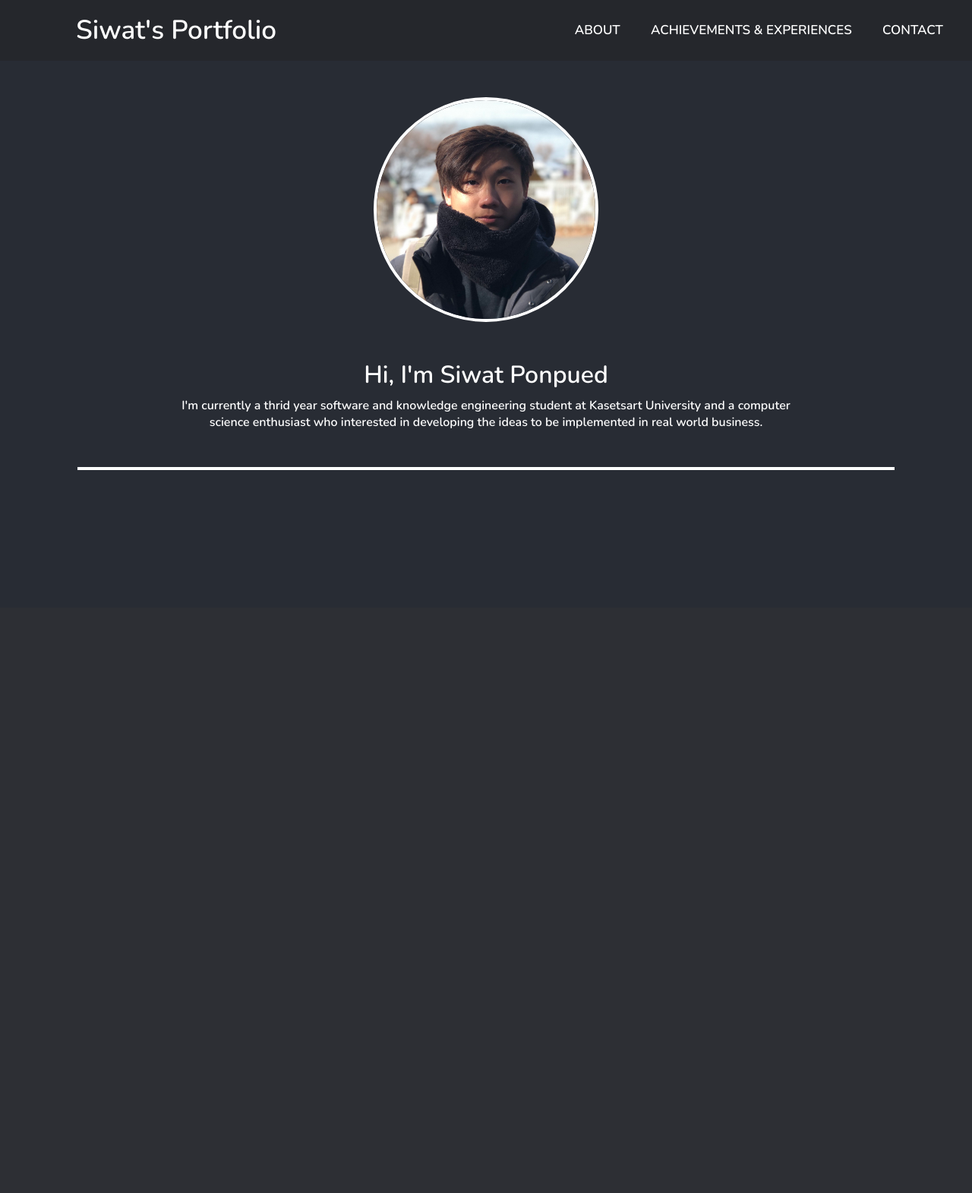
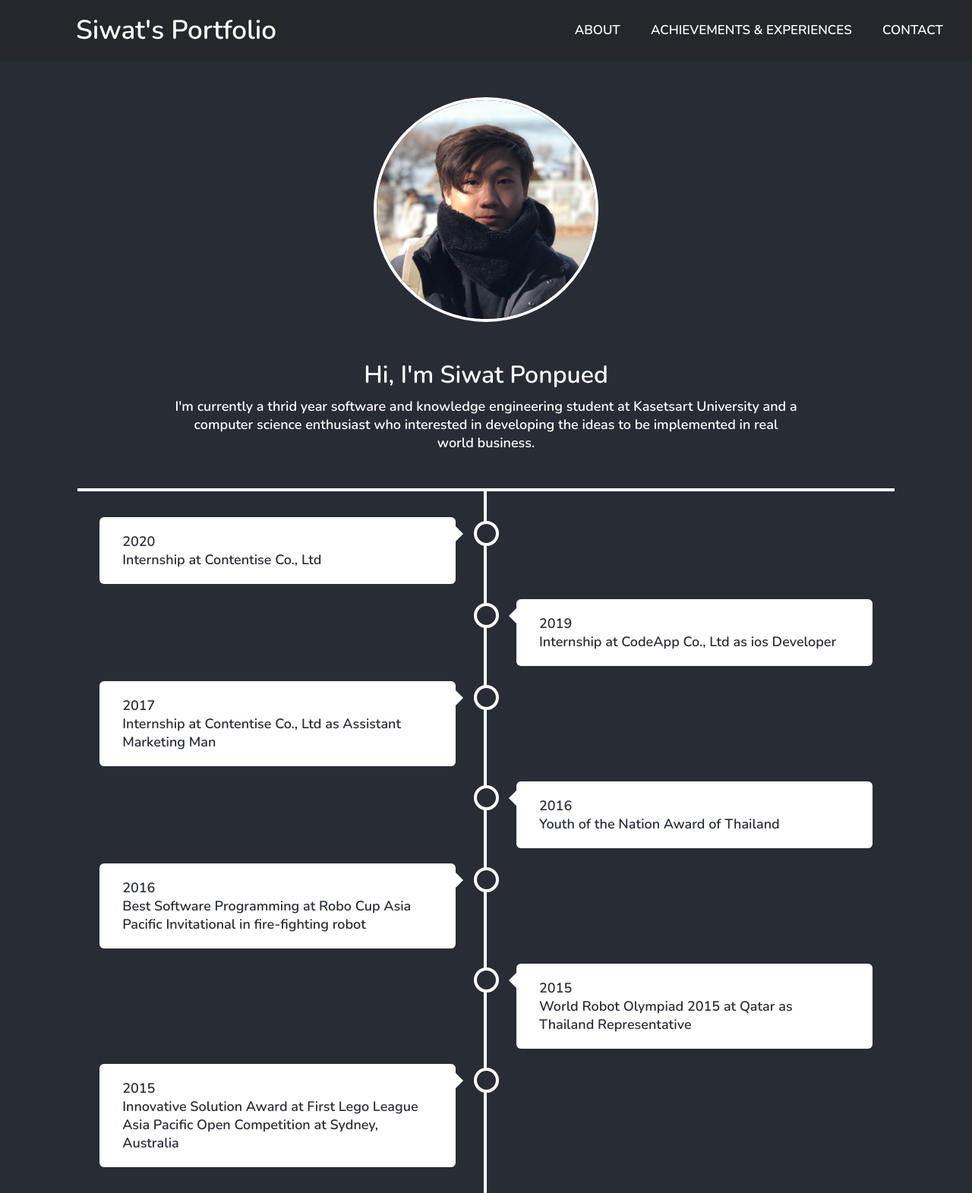
Before and after one commit to KornSiwat/portfolio, a Django app: page / in a window 1280 px wide. Shown: the whole page at 76% size. Before the commit the page ends 619 px from the top, so only its background shows below. Run offline with Django 3.2, Linux system fonts and the light colour scheme.

Commit message:
implemented achievement and experience

```diff
--- a/portfolioApp/admin.py
+++ b/portfolioApp/admin.py
@@ -1,6 +1,5 @@
 from django.contrib import admin
-from portfolioApp.models import Achievement, ContactMessage
+from portfolioApp.models import ContactMessage
 
 
-admin.site.register(Achievement)
 admin.site.register(ContactMessage)
--- /dev/null
+++ b/portfolioApp/static/portfolioApp/css/achievement.css
@@ -0,0 +1,155 @@
+* {
+  box-sizing: border-box;
+}
+
+/* The actual timeline (the vertical ruler) */
+.timeline {
+  position: relative;
+  max-width: 1200px;
+  margin: 0 auto;
+  padding: 24px 4%;
+}
+
+/* The actual timeline (the vertical ruler) */
+.timeline::after {
+  content: "";
+  position: absolute;
+  width: 4px;
+  background-color: white;
+  top: 0;
+  bottom: 0;
+  left: 50%;
+  margin-left: -3px;
+}
+
+/* Container around content */
+.container {
+  padding: 10px 40px;
+  position: relative;
+  background-color: inherit;
+  width: 50%;
+}
+
+/* The circles on the timeline */
+.container::after {
+  content: "";
+  position: absolute;
+  width: 25px;
+  height: 25px;
+  right: -17px;
+  background-color: var(--main-background);
+  border: 4px solid white;
+  top: 15px;
+  border-radius: 50%;
+  z-index: 1;
+}
+
+/* Place the container to the left */
+.left {
+  left: 0;
+}
+
+/* Place the container to the right */
+.right {
+  left: 50%;
+}
+
+/* Add arrows to the left container (pointing right) */
+.left::before {
+  content: " ";
+  height: 0;
+  position: absolute;
+  top: 22px;
+  width: 0;
+  z-index: 1;
+  right: 30px;
+  border: medium solid white;
+  border-width: 10px 0 10px 10px;
+  border-color: transparent transparent transparent white;
+}
+
+/* Add arrows to the right container (pointing left) */
+.right::before {
+  content: " ";
+  height: 0;
+  position: absolute;
+  top: 22px;
+  width: 0;
+  z-index: 1;
+  left: 30px;
+  border: medium solid white;
+  border-width: 10px 10px 10px 0;
+  border-color: transparent white transparent transparent;
+}
+
+/* Fix the circle for containers on the right side */
+.right::after {
+  left: -16px;
+}
+
+/* The actual content */
+.content {
+  padding: 20px 30px;
+  background-color: white;
+  position: relative;
+  border-radius: 6px;
+}
+
+/* The actual content */
+.content > * {
+  color: var(--main-background);
+  font-size: 18px;
+}
+
+/* Media queries - Responsive timeline on screens less than 600px wide */
+@media screen and (max-width: 600px) {
+  /* Place the timelime to the left */
+  .timeline::after {
+    visibility: hidden;
+  }
+
+  /* Full-width containers */
+  .container {
+    width: 100%;
+    padding-left: 70px;
+    padding-right: 40px;
+  }
+
+  /* Make sure that all arrows are pointing leftwards */
+  .container::before {
+    left: 60px;
+    border: medium solid white;
+    border-width: 10px 10px 10px 0;
+    border-color: transparent white transparent transparent;
+  }
+
+  .container::after {
+    width: 20px;
+    height: 20px;
+  }
+
+  /* Make sure all circles are at the same spot */
+  .left::after,
+  .right::after {
+    left: 28px;
+    top: 20px;
+    border: 2px solid white;
+  }
+
+  /* Make all right containers behave like the left ones */
+  .right {
+    left: 0%;
+  }
+
+  .content > * {
+    color: var(--main-background);
+    font-size: 16px;
+  }
+}
+
+@media screen and (max-width: 450px) {
+  .content > * {
+    color: var(--main-background);
+    font-size: 14px;
+  }
+}
--- a/portfolioApp/static/portfolioApp/css/navbar.css
+++ b/portfolioApp/static/portfolioApp/css/navbar.css
@@ -45,7 +45,7 @@ nav ul li a {
 
 a.active,
 a:hover {
-  background: #1b9bff;
+  background: var(--gray);
   transition: 0.5s;
 }
 
--- a/portfolioApp/static/portfolioApp/css/profile.css
+++ b/portfolioApp/static/portfolioApp/css/profile.css
@@ -41,7 +41,7 @@
   }
 
   .profile-container > p {
-    font-size: 16px;
+    font-size: 18px;
   }
 }
 
@@ -62,7 +62,7 @@
   }
 
   .profile-container > p {
-    font-size: 14px;
+    font-size: 16px;
   }
 }
 
--- a/portfolioApp/templates/portfolioApp/includes/achievement.html
+++ b/portfolioApp/templates/portfolioApp/includes/achievement.html
@@ -0,0 +1,54 @@
+{% load static %}
+
+<link rel="stylesheet" href="{% static 'portfolioApp/css/achievement.css' %}" />
+
+<div class="timeline">
+  <div class="container left">
+    <div class="content">
+      <h2>2020</h2>
+      <p>Internship at Contentise Co., Ltd</p>
+    </div>
+  </div>
+  <div class="container right">
+    <div class="content">
+      <h2>2019</h2>
+      <p>Internship at CodeApp Co., Ltd as ios Developer</p>
+    </div>
+  </div>
+  <div class="container left">
+    <div class="content">
+      <h2>2017</h2>
+      <p>Internship at Contentise Co., Ltd as Assistant Marketing Man</p>
+    </div>
+  </div>
+  <div class="container right">
+    <div class="content">
+      <h2>2016</h2>
+      <p>Youth of the Nation Award of Thailand</p>
+    </div>
+  </div>
+  <div class="container left">
+    <div class="content">
+      <h2>2016</h2>
+      <p>
+        Best Software Programming at Robo Cup Asia Pacific Invitational in
+        fire-fighting robot
+      </p>
+    </div>
+  </div>
+  <div class="container right">
+    <div class="content">
+      <h2>2015</h2>
+      <p>World Robot Olympiad 2015 at Qatar as Thailand Representative</p>
+    </div>
+  </div>
+  <div class="container left">
+    <div class="content">
+      <h2>2015</h2>
+      <p>
+        Innovative Solution Award at First Lego League Asia Pacific Open
+        Competition at Sydney, Australia
+      </p>
+    </div>
+  </div>
+</div>
--- a/portfolioApp/templates/portfolioApp/index.html
+++ b/portfolioApp/templates/portfolioApp/index.html
@@ -14,6 +14,7 @@
   {% include 'portfolioApp/includes/navbar.html' %}
   <div class="index-container">
     {% include 'portfolioApp/includes/profile.html' %}
+    {% include 'portfolioApp/includes/achievement.html' %}
   </div>
 {% endblock %}
 
```
Also changed, not shown: portfolioApp/models.py (+0 -15 lines), db.sqlite3, portfolioApp/migrations/0001_initial.py (added).
